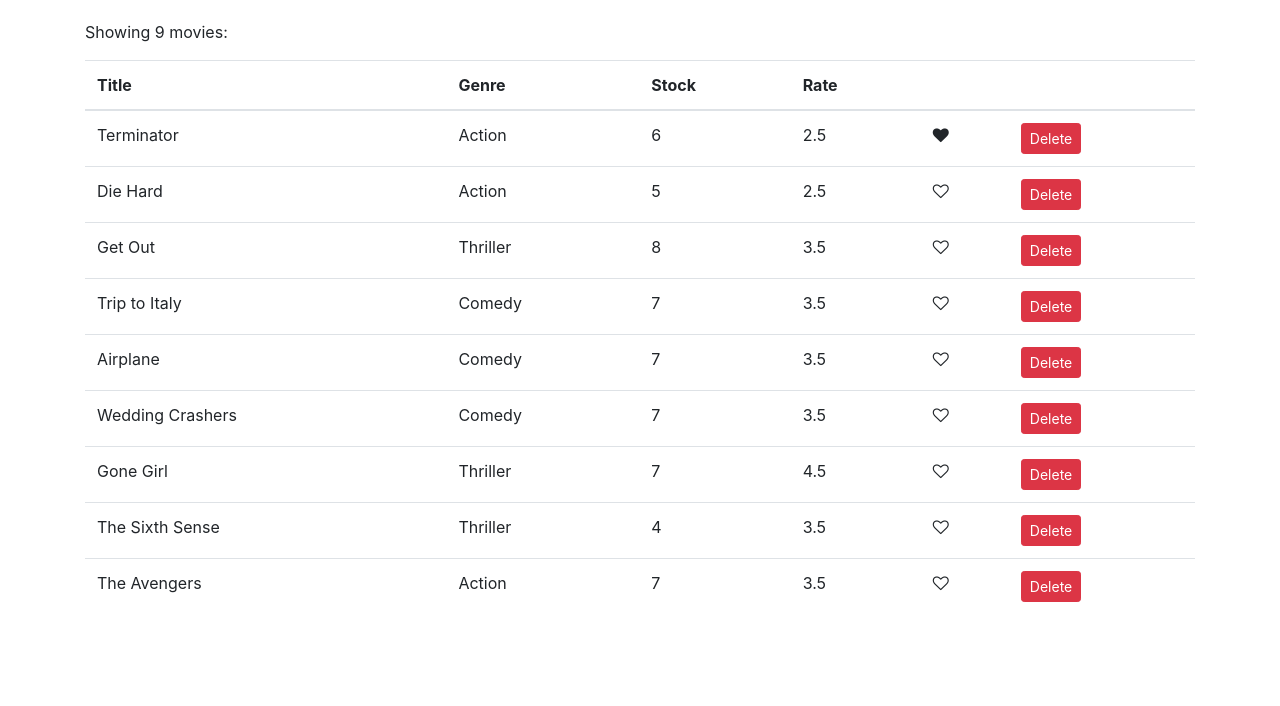
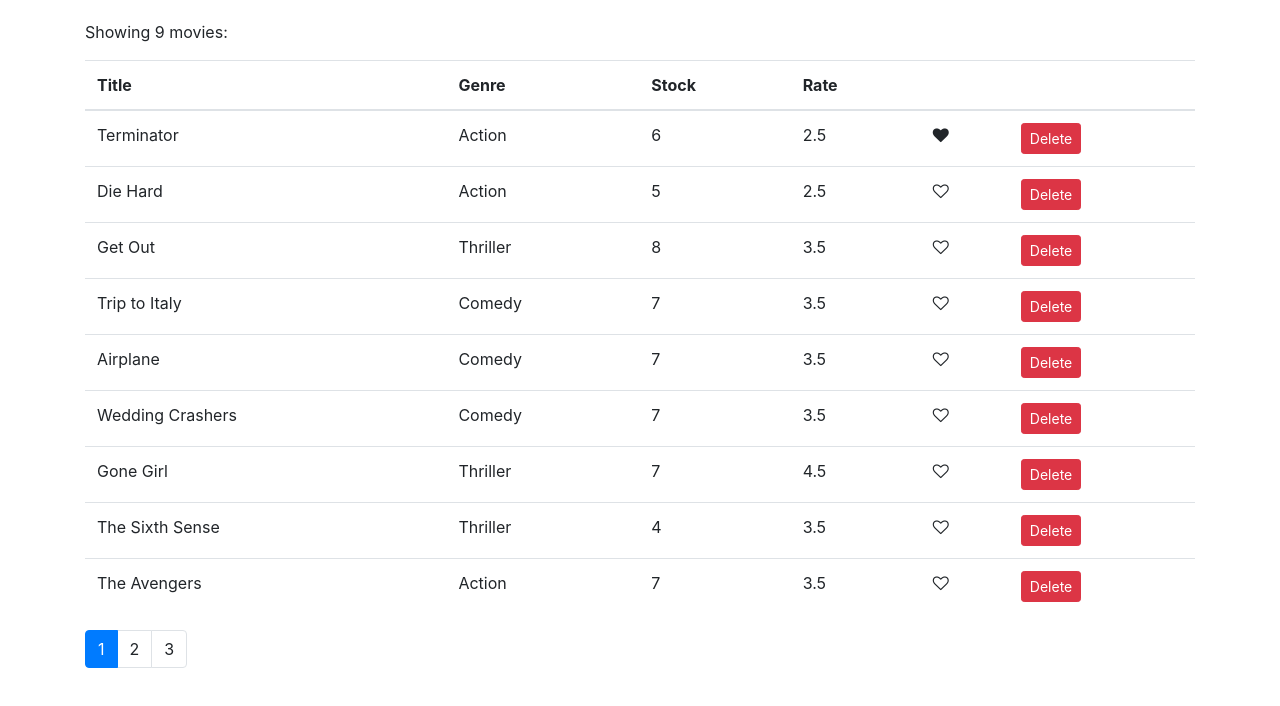
Before and after one commit to vqkhanh/learn-react, a React (Create React App) app in the folder vidly/: page / in a window 1280 px wide. Shown: the top 706 px of the page. Built offline with nearby package versions, Linux system fonts and the light colour scheme.

Commit message:
5- Pagination- Handling Page Changes

```diff
--- a/vidly/src/components/common/pagination.jsx
+++ b/vidly/src/components/common/pagination.jsx
@@ -2,17 +2,17 @@ import React from "react";
 import _ from "lodash";
 
 const Pagination = props => {
-  const { itemsCount, pageSize } = props;
+  const { itemsCount, pageSize, currentPage, onPageChange } = props;
+  console.log("currentPAge",currentPage)
   const pageCount = Math.ceil(itemsCount / pageSize);
-  console.log("pageCount=",pageCount)
-  if(pageCount === 1) return null
+  if (pageCount === 1) return null
   const pages = _.range(1, pageCount + 1);
   return (
     <nav>
       <ul className="pagination">
         {pages.map(page => (
-          <li key={page} className="page-item">
-            <a className="page-link">
+          <li key={page} className={page === currentPage ? 'page-item active' : 'page-item'}>
+            <a className="page-link" onClick={ () => onPageChange(page)}>
               {page}
             </a>
           </li>
--- a/vidly/src/components/movies.jsx
+++ b/vidly/src/components/movies.jsx
@@ -1,35 +1,38 @@
 import React, { Component } from 'react';
 import Like from "./common/like";
 import Pagination from './common/pagination';
-import {getMovies} from '../services/fakeMovieService';
+import { getMovies } from '../services/fakeMovieService';
 
 class Movies extends Component {
     state = {
         movies: getMovies(),
-        pageSize: 10
+        currentPage: 1,
+        pageSize: 4
     }
 
     handleDelete = (movie) => {
         const movies = this.state.movies.filter(x => x._id !== movie._id)
-        this.setState({movies})
+        this.setState({ movies })
     }
 
     handleLike = movie => {
         const movies = [...this.state.movies]
         const index = movies.indexOf(movie)
-        movies[index] = {...movies[index]}
+        movies[index] = { ...movies[index] }
         movies[index].liked = !movies[index].liked
-        this.setState({movies})
+        this.setState({ movies })
     }
 
     hadlePageChange = page => {
-        console.log("page=",page)
+        // console.log("page=", page)
+        this.setState({currentPage: page})
     }
 
     render() {
-        const {length: count} = this.state.movies
+        const { length: count } = this.state.movies
+        const { pageSize, currentPage } = this.state
 
-        if(count === 0)
+        if (count === 0)
             return <p>There are no movies.</p>
 
         return (
@@ -47,22 +50,38 @@ class Movies extends Component {
                 </tr>
               </thead>
               <tbody>
-                        {this.state.movies.map(movie =>  <tr key={movie._id}>
+                {this.state.movies.map(movie => (
+                  <tr key={movie._id}>
                     <td>{movie.title}</td>
                     <td>{movie.genre.name}</td>
                     <td>{movie.numberInStock}</td>
                     <td>{movie.dailyRentalRate}</td>
                     <td>
-                                <Like liked={movie.liked} onClick={() => this.handleLike(movie)}/>
+                      <Like
+                        liked={movie.liked}
+                        onClick={() => this.handleLike(movie)}
+                      />
                     </td>
-                            <td><button onClick={() => this.handleDelete(movie)} className="btn btn-danger btn-sm">Delete</button></td>
-                        </tr>)}
-
+                    <td>
+                      <button
+                        onClick={() => this.handleDelete(movie)}
+                        className="btn btn-danger btn-sm"
+                      >
+                        Delete
+                      </button>
+                    </td>
+                  </tr>
+                ))}
               </tbody>
             </table>
-                <Pagination itemsCount={count} pageSize={this.state.pageSize} onPageChange={this.hadlePageChange} />
+            <Pagination
+              itemsCount={count}
+              pageSize={pageSize}
+              currentPage={currentPage}
+              onPageChange={this.hadlePageChange}
+            />
           </React.Fragment>
-        )
+        );
     }
 }
 
```
Lines whose indentation alone changed are shown as unchanged.
